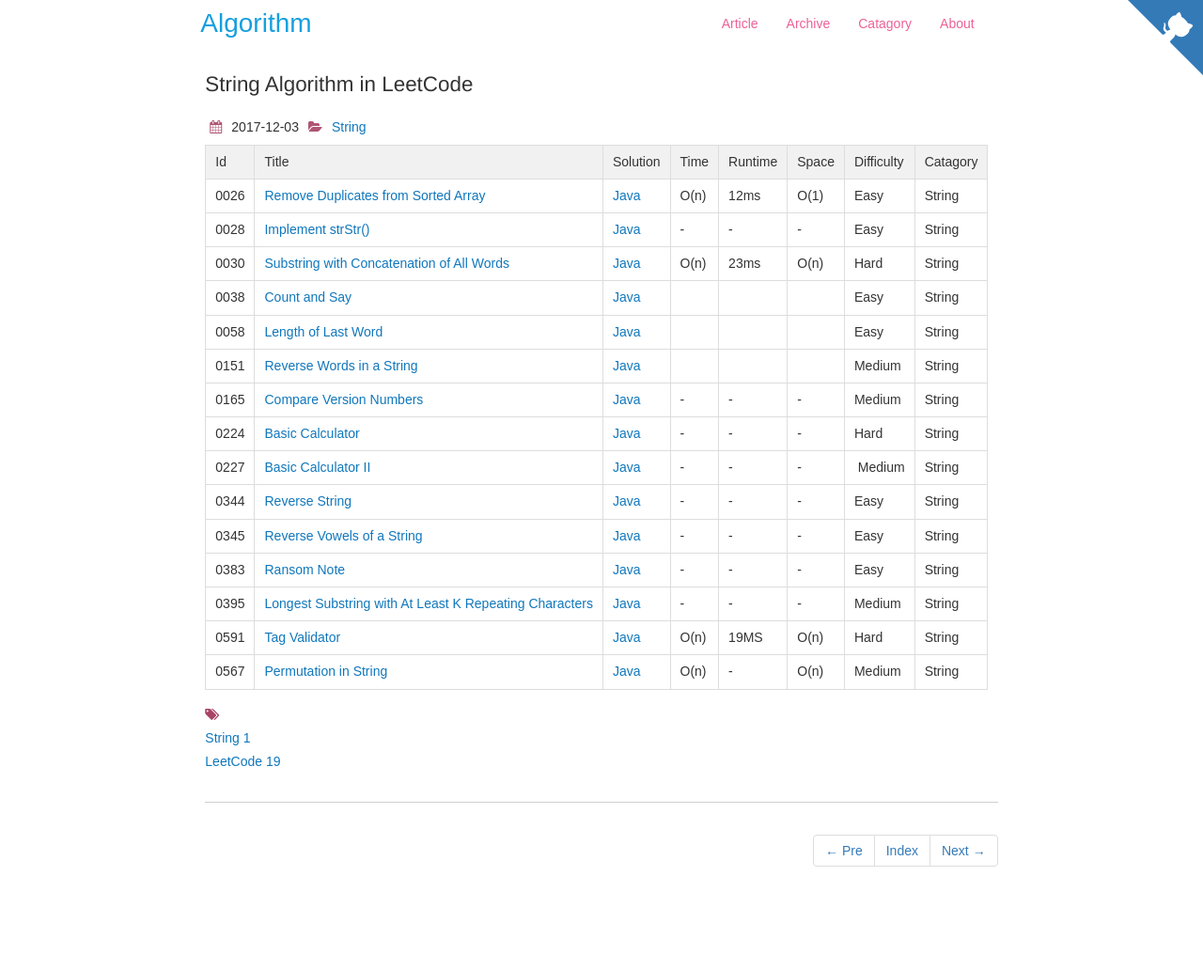
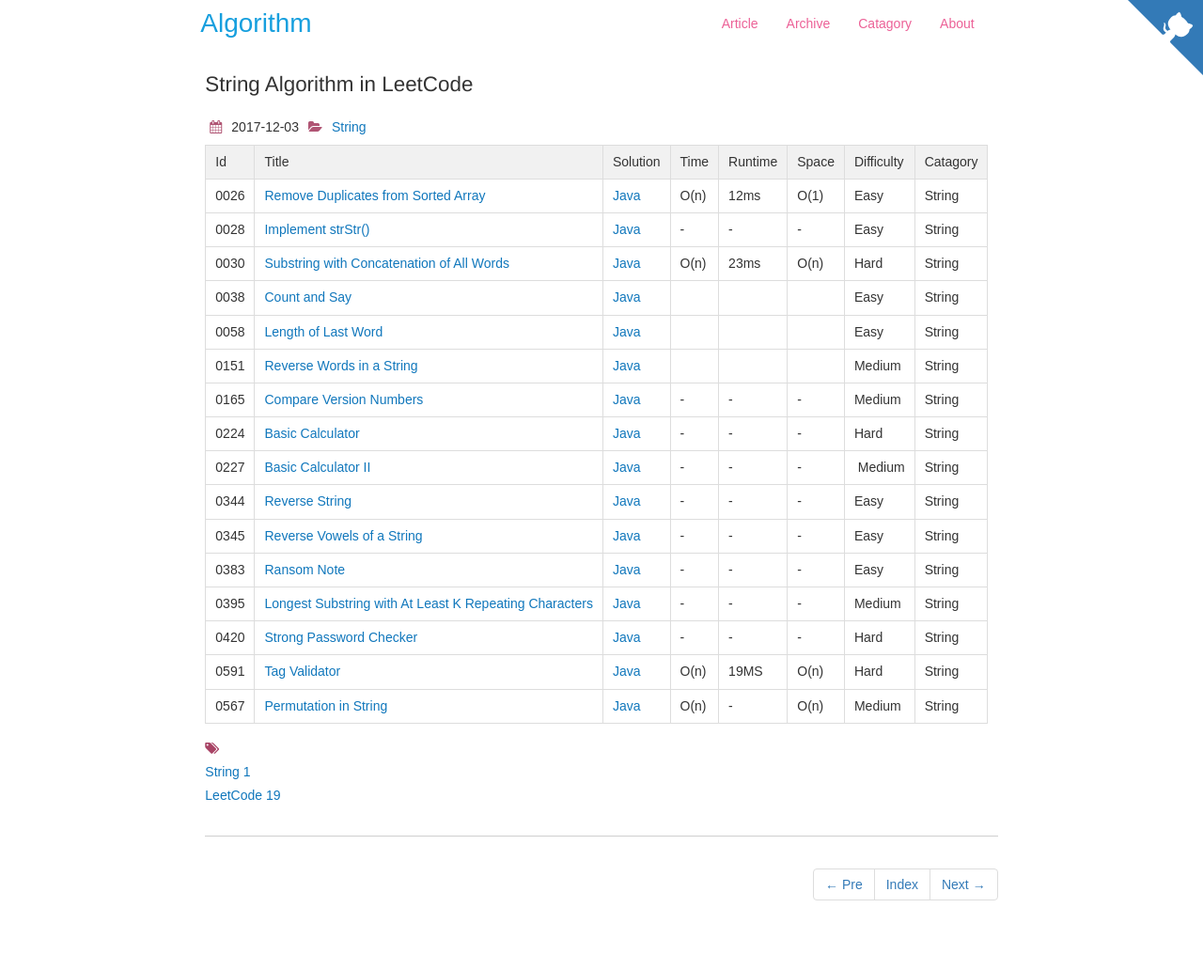
Before and after one commit to dunso/algorithm, a Jekyll site: the page built from docs/_posts/2017-12-03-String.md, in a window 1280 px wide. Shown: the whole page at 94% size. Built offline with Jekyll 4.4.1, drawn with Linux system fonts in a browser that asks for light colours; nearby versions of some CDN libraries; before the commit the page ends 996 px from its top, so only the background shows below that.

Commit message:
Add index of LeetCode0420.java to docs

```diff
--- a/docs/_posts/2017-12-03-String.md
+++ b/docs/_posts/2017-12-03-String.md
@@ -25,5 +25,6 @@ icon: file-alt
 |0345|[Reverse Vowels of a String](https://leetcode.com/problems/reverse-vowels-of-a-string)  | [Java](https://e.srl/leetcode-345/)  |-|-|-| Easy |String|
 |0383|[Ransom Note](https://leetcode.com/problems/ransom-note/)  | [Java](https://e.srl/leetcode-383/)  |-|-|-| Easy |String|
 |0395|[Longest Substring with At Least K Repeating Characters](https://leetcode.com/problems/longest-substring-with-at-least-k-repeating-characters/)  | [Java](https://e.srl/leetcode-395/)  |-|-|-| Medium |String|
+|0420|[Strong Password Checker](https://leetcode.com/problems/strong-password-checker/)|[Java](https://e.srl/leetcode-420/)|-|-|-|Hard |String|
 |0591|[Tag Validator](https://leetcode.com/problems/tag-validator)| [Java](https://e.srl/leetcode-591/)  | O(n) |19MS| O(n)  |  Hard |String|
 |0567|[Permutation in String](https://leetcode.com/problems/permutation-in-string)| [Java](https://e.srl/leetcode-567/)  | O(n) |-| O(n)  |  Medium |String|
```
